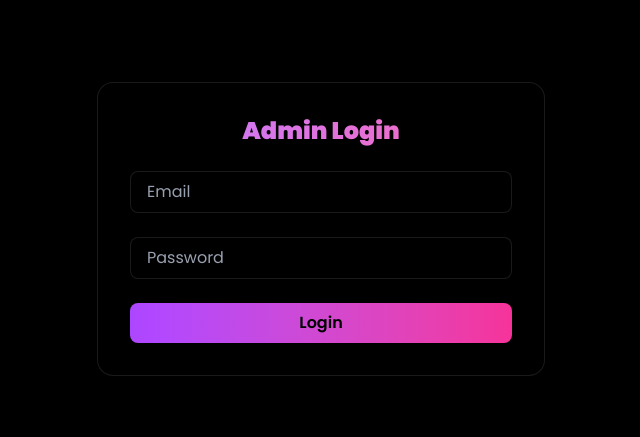
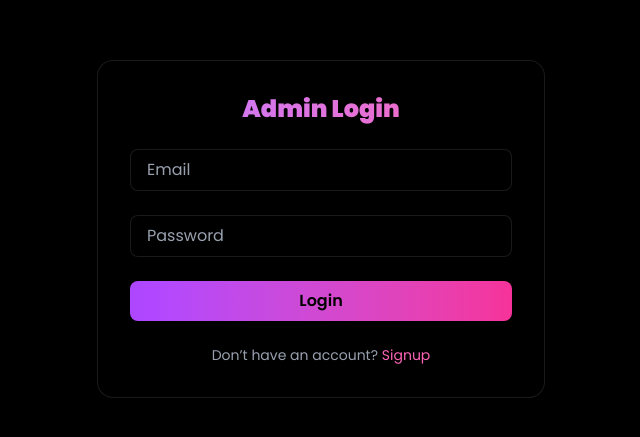
Before and after one commit to mohitdogaya/Fynsd, a React (Vite) app in the folder client/: page /admin/login in a window 1280 px wide. Shown: the part 171-608 px from the top of the page, without its empty margins (319-959 px from the left). Built offline with nearby package versions, Linux system fonts and the light colour scheme; no server answers.

Commit message:
Add vercel.json

```diff
--- a/client/src/App.jsx
+++ b/client/src/App.jsx
@@ -97,7 +97,7 @@ export default function App() {
       </Route>
 
       {/* ===================== ADMIN ROUTES ===================== */}
-      {/* <Route path="/admin/signup" element={<AdminSignup />} /> */}
+      <Route path="/admin/signup" element={<AdminSignup />} />
       <Route element={<AdminLayout />}>
         <Route path="/admin/login" element={<AdminLogin />} />
         <Route
--- a/client/src/pages/admin/AdminLogin.jsx
+++ b/client/src/pages/admin/AdminLogin.jsx
@@ -52,12 +52,12 @@ const submit = async (e) => {
         </button>
 
         {/* Signup Link */}
-        {/* <p className="text-sm text-gray-400 text-center">
+        <p className="text-sm text-gray-400 text-center">
           Don’t have an account?{" "}
           <Link to="/admin/signup" className="text-pink-400 hover:underline">
             Signup
           </Link>
-        </p> */}
+        </p>
       </form>
     </div>
   );
```
